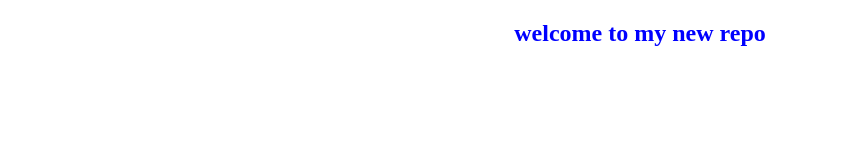
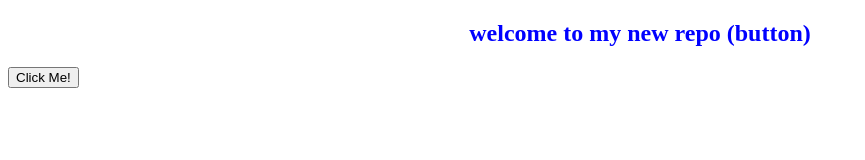
Before and after one commit to navaz05/newrepo, a plain HTML site: page index.html in a window 1280 px wide. Shown: the whole page, without its empty margins (0-865 px from the left). Drawn offline with Linux system fonts and the light colour scheme.

Commit message:
Add button

```diff
--- a/index.html
+++ b/index.html
@@ -7,7 +7,8 @@
     <link rel="stylesheet" href="style.css">
 </head>
 <body>
-    <h1> welcome to my new repo</h1>
+    <h1> welcome to my new repo (button)</h1>
+    <button>Click Me!</button>
 
 </body>
 </html>
```
